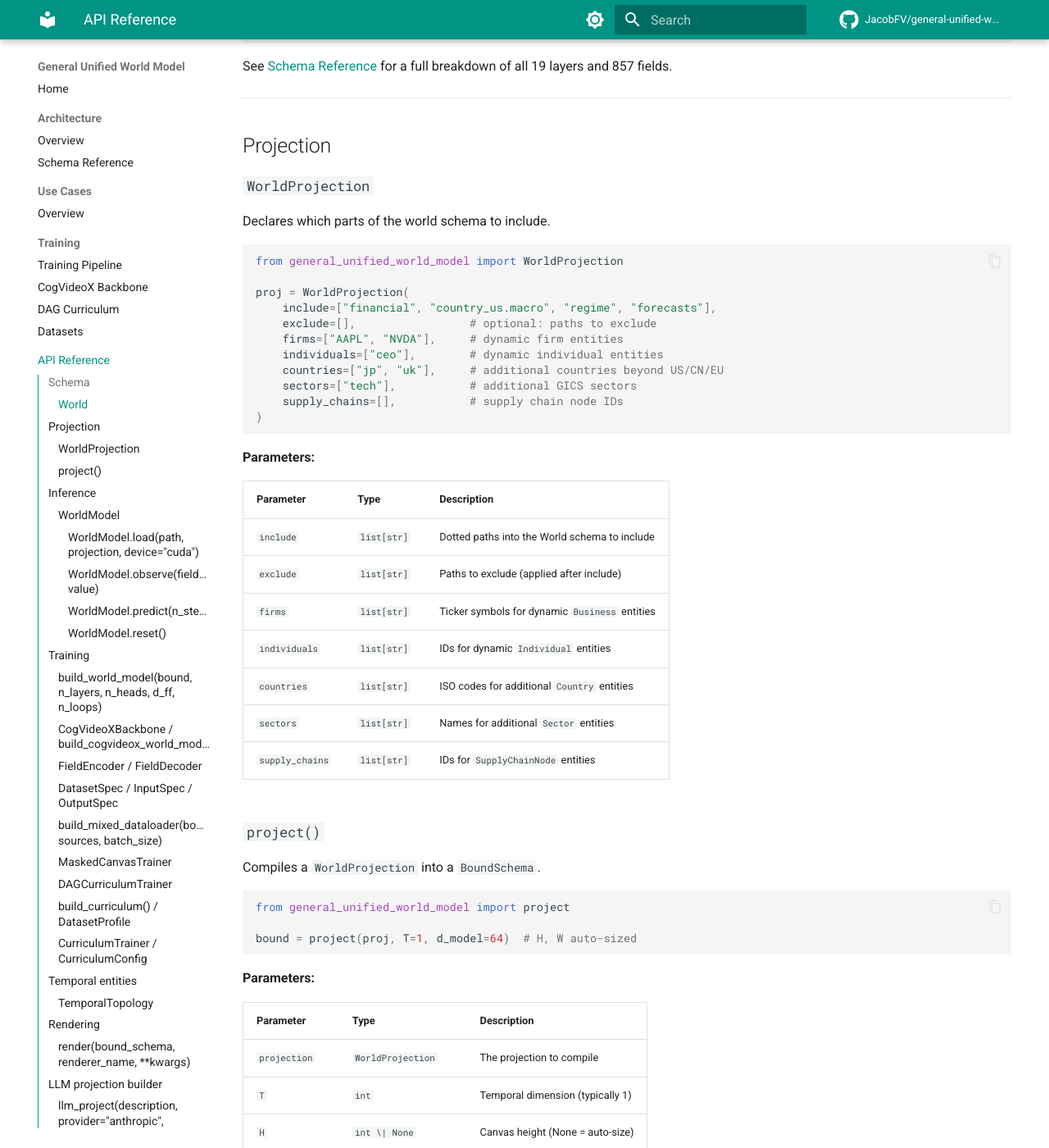
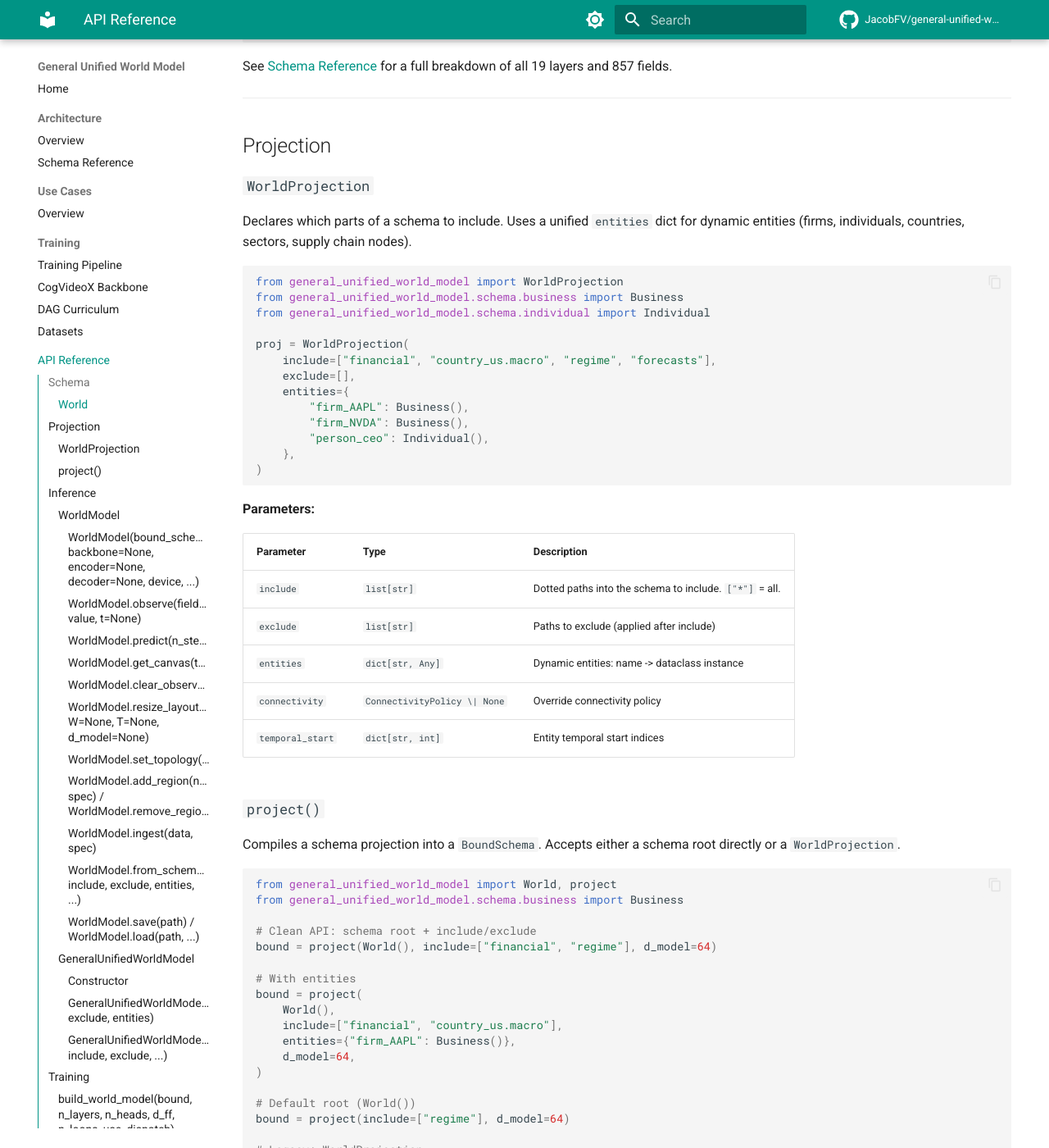
Before and after one commit to JacobFV/general-unified-world-modeling, an MkDocs documentation site: the page built from docs/api.md, in a window 1280 px wide and 1400 px high, scrolled down 537 px. Shown: the whole window at 82% size. Built offline with MkDocs 1.6.1 and Material for MkDocs 9.7.7, drawn with Linux system fonts in a browser that asks for light colours; comment, search, counter and statistics services are not loaded; some of the changed text lies outside the part shown.

Commit message:
Align all docs with current API
- Replace all firms=/individuals=/countries=/sectors=/supply_chains=
  with entities={} dict across index.md, api.md, architecture.md,
  use_cases.md, examples.md, schema.md, README.md
- Document GeneralUnifiedWorldModel in api.md with constructor params,
  project_subset(), and load() classmethod
- Document WorldModel base class: get_canvas(), clear_observations(),
  resize_layout(), set_topology(), add_region(), remove_region(),
  ingest(), from_schema()
- Update project() docs to show all 3 calling conventions
  (schema root, default World(), legacy WorldProjection)
- Update quickstart to use GeneralUnifiedWorldModel
- Fix 19-layer table to show all layers with field counts
- Remove stale test badge count from README

Co-Authored-By: Claude Opus 4.6 <noreply@anthropic.com>

````diff
--- a/docs/api.md
+++ b/docs/api.md
@@ -31,19 +31,21 @@ See [Schema Reference](schema.md) for a full breakdown of all 19 layers and 857
 
 ### `WorldProjection`
 
-Declares which parts of the world schema to include.
+Declares which parts of a schema to include. Uses a unified `entities` dict for dynamic entities (firms, individuals, countries, sectors, supply chain nodes).
 
 ```python
 from general_unified_world_model import WorldProjection
+from general_unified_world_model.schema.business import Business
+from general_unified_world_model.schema.individual import Individual
 
 proj = WorldProjection(
     include=["financial", "country_us.macro", "regime", "forecasts"],
-    exclude=[],                 # optional: paths to exclude
-    firms=["AAPL", "NVDA"],     # dynamic firm entities
-    individuals=["ceo"],        # dynamic individual entities
-    countries=["jp", "uk"],     # additional countries beyond US/CN/EU
-    sectors=["tech"],           # additional GICS sectors
-    supply_chains=[],           # supply chain node IDs
+    exclude=[],
+    entities={
+        "firm_AAPL": Business(),
+        "firm_NVDA": Business(),
+        "person_ceo": Individual(),
+    },
 )
 ```
 
@@ -51,36 +53,55 @@ proj = WorldProjection(
 
 | Parameter | Type | Description |
 |-----------|------|-------------|
-| `include` | `list[str]` | Dotted paths into the World schema to include |
+| `include` | `list[str]` | Dotted paths into the schema to include. `["*"]` = all. |
 | `exclude` | `list[str]` | Paths to exclude (applied after include) |
-| `firms` | `list[str]` | Ticker symbols for dynamic `Business` entities |
-| `individuals` | `list[str]` | IDs for dynamic `Individual` entities |
-| `countries` | `list[str]` | ISO codes for additional `Country` entities |
-| `sectors` | `list[str]` | Names for additional `Sector` entities |
-| `supply_chains` | `list[str]` | IDs for `SupplyChainNode` entities |
+| `entities` | `dict[str, Any]` | Dynamic entities: name -> dataclass instance |
+| `connectivity` | `ConnectivityPolicy \| None` | Override connectivity policy |
+| `temporal_start` | `dict[str, int]` | Entity temporal start indices |
 
 ### `project()`
 
-Compiles a `WorldProjection` into a `BoundSchema`.
+Compiles a schema projection into a `BoundSchema`. Accepts either a schema root directly or a `WorldProjection`.
 
 ```python
-from general_unified_world_model import project
+from general_unified_world_model import World, project
+from general_unified_world_model.schema.business import Business
 
-bound = project(proj, T=1, d_model=64)  # H, W auto-sized
+# Clean API: schema root + include/exclude
+bound = project(World(), include=["financial", "regime"], d_model=64)
+
+# With entities
+bound = project(
+    World(),
+    include=["financial", "country_us.macro"],
+    entities={"firm_AAPL": Business()},
+    d_model=64,
+)
+
+# Default root (World())
+bound = project(include=["regime"], d_model=64)
+
+# Legacy: WorldProjection
+proj = WorldProjection(include=["financial"])
+bound = project(proj, T=1, d_model=64)
 ```
 
 **Parameters:**
 
 | Parameter | Type | Description |
 |-----------|------|-------------|
-| `projection` | `WorldProjection` | The projection to compile |
+| `proj_or_root` | `WorldProjection \| dataclass \| None` | Schema root or projection. None defaults to `World()`. |
+| `include` | `list[str] \| None` | Dotted paths to include. Default `["*"]`. |
+| `exclude` | `list[str] \| None` | Paths to exclude. |
+| `entities` | `dict[str, Any] \| None` | Dynamic entity dict. |
 | `T` | `int` | Temporal dimension (typically 1) |
 | `H` | `int \| None` | Canvas height (None = auto-size) |
 | `W` | `int \| None` | Canvas width (None = auto-size) |
 | `d_model` | `int` | Latent dimension per position |
-| `connectivity` | `ConnectivityPolicy` | Optional connectivity override |
+| `connectivity` | `ConnectivityPolicy \| None` | Connectivity policy override |
+| `t_current` | `int` | Timestep boundary for output mask |
 
-**Returns:** `BoundSchema` with `.field_names`, `.layout`, `.topology`, `.attention_mask`.
+**Returns:** `BoundSchema` with `.field_names`, `.layout`, `.topology`, `.fields`.
 
 ---
 
@@ -88,25 +109,31 @@ bound = project(proj, T=1, d_model=64)  # H, W auto-sized
 
 ### `WorldModel`
 
-High-level inference interface. Load a trained checkpoint, observe known fields, predict the rest.
+General-purpose world model base class. Works with any canvas schema. Holds runtime canvas state and supports dynamic layout/topology changes.
 
 ```python
 from general_unified_world_model import WorldModel
 
-model = WorldModel.load("checkpoint.pt", projection)
+# From a pre-compiled schema (auto-builds backbone/encoder/decoder)
+model = WorldModel(bound_schema, device="cpu")
+
+# From any schema root
+model = WorldModel.from_schema(my_schema, include=["sensor"], d_model=32)
+
+# From checkpoint
+model = WorldModel.load("checkpoint.pt", bound_schema=bound)
 ```
 
-#### `WorldModel.load(path, projection, device="cuda")`
+#### `WorldModel(bound_schema, backbone=None, encoder=None, decoder=None, device, ...)`
 
-Class method. Loads backbone, encoder, and decoder weights from a checkpoint.
+Constructor. When backbone/encoder/decoder are None, they are auto-built from the schema.
 
-#### `WorldModel.observe(field_path, value)`
+#### `WorldModel.observe(field_path, value, t=None)`
 
-Set an observed value for a field.
+Set an observed value. Writes to both the observations dict and the canvas tensor.
 
 ```python
 model.observe("financial.yield_curves.ten_year", 4.25)
-model.observe("country_us.macro.inflation.headline_cpi", 3.1)
 ```
 
 #### `WorldModel.predict(n_steps=50)`
@@ -116,20 +143,108 @@ Run diffusion inference conditioned on observations. Returns a dict mapping fiel
 ```python
 predictions = model.predict(n_steps=50)
 recession_prob = predictions["forecasts.macro.recession_prob_3m"]
-regime = predictions["regime.growth_regime"]
 ```
 
-#### `WorldModel.reset()`
+#### `WorldModel.get_canvas(t=None)`
 
-Clear all observations.
+Get the canvas state tensor. Returns `(1, N, d_model)`.
+
+```python
+canvas = model.get_canvas()       # full canvas
+frame = model.get_canvas(t=0)     # positions at timestep 0
+```
+
+#### `WorldModel.clear_observations()`
+
+Clear all observations and reset canvas to zeros.
+
+#### `WorldModel.resize_layout(H=None, W=None, T=None, d_model=None)`
+
+Change canvas dimensions. Recompiles schema, transfers data by field name, zero-initializes new positions.
+
+```python
+model.resize_layout(H=64, W=64)  # expand canvas
+```
+
+#### `WorldModel.set_topology(topology)`
+
+Change the attention topology. Rebuilds dispatchers in backbone blocks.
+
+```python
+from canvas_engineering import CanvasTopology
+model.set_topology(CanvasTopology.dense(regions))
+```
+
+#### `WorldModel.add_region(name, spec)` / `WorldModel.remove_region(name)`
+
+Dynamic region management. New regions are zero-initialized.
+
+#### `WorldModel.ingest(data, spec)`
+
+Populate canvas from a data dict using a DatasetSpec.
+
+```python
+model.ingest({"gdp": 2.1, "cpi": 3.4}, spec=fred_spec)
+```
+
+#### `WorldModel.from_schema(schema_root, include, exclude, entities, ...)`
+
+Class method. Create a WorldModel from any dataclass schema root.
+
+#### `WorldModel.save(path)` / `WorldModel.load(path, ...)`
+
+Save/load checkpoints (backbone, encoder, decoder, canvas state, observations).
+
+---
+
+### `GeneralUnifiedWorldModel`
+
+Convenience subclass of `WorldModel` with the built-in 857-field `World()` schema.
+
+```python
+from general_unified_world_model import GeneralUnifiedWorldModel
+from general_unified_world_model.schema.business import Business
+
+model = GeneralUnifiedWorldModel(
+    include=["financial", "country_us.macro", "regime", "forecasts"],
+    entities={"firm_AAPL": Business()},
+    d_model=64,
+)
+
+model.observe("financial.yield_curves.ten_year", 4.25)
+predictions = model.predict()
+```
+
+#### Constructor
+
+| Parameter | Type | Description |
+|-----------|------|-------------|
+| `include` | `list[str] \| None` | Schema paths to include. Default: all 857 fields. |
+| `exclude` | `list[str] \| None` | Paths to exclude. |
+| `entities` | `dict[str, Any] \| None` | Dynamic entities. |
+| `T` | `int` | Temporal extent. |
+| `H`, `W` | `int \| None` | Canvas size. None = auto-sized. |
+| `d_model` | `int` | Latent dimension. |
+| `device` | `str` | Device. |
+| `n_layers` | `int` | Backbone depth (default 6). |
+| `n_loops` | `int` | Looped attention iterations (default 3). |
+| `dataset_specs` | `list[DatasetSpec] \| None` | Pre-registered dataset specs. |
+
+#### `GeneralUnifiedWorldModel.project_subset(include, exclude, entities)`
+
+Create a new `GeneralUnifiedWorldModel` from a subset of the current model's fields.
+
+#### `GeneralUnifiedWorldModel.load(path, include, exclude, ...)`
+
+Load from checkpoint with simplified signature (no WorldProjection needed).
 
 ---
 
 ## Training
 
-### `build_world_model(bound, n_layers, n_heads, d_ff, n_loops)`
+### `build_world_model(bound, n_layers, n_heads, d_ff, n_loops, use_dispatch)`
 
-Build a `WorldModelBackbone` transformer from scratch for a given `BoundSchema`.
+Build a `WorldModelBackbone` transformer for a given `BoundSchema`. When `use_dispatch=True` (default), uses per-connection attention dispatch — each connection uses its declared attention function type.
 
 ```python
 from general_unified_world_model import build_world_model
@@ -225,32 +340,9 @@ spec = DatasetSpec(
 
 Create a dataloader that interleaves multiple heterogeneous data sources.
 
-```python
-from general_unified_world_model import build_mixed_dataloader
-
-loader = build_mixed_dataloader(
-    bound,
-    sources=[(fred_spec, fred_data), (yahoo_spec, yahoo_data)],
-    batch_size=32,
-)
-```
-
 ### `MaskedCanvasTrainer`
 
 Training loop with masked loss over canvas positions.
-
-```python
-from general_unified_world_model import MaskedCanvasTrainer
-
-trainer = MaskedCanvasTrainer(
-    bound_schema=bound,
-    backbone=backbone,
-    encoder=encoder,
-    decoder=decoder,
-    optimizer=optimizer,
-)
-trainer.train(dataloader, n_steps=10000)
-```
 
 ### `DAGCurriculumTrainer`
 
@@ -262,8 +354,7 @@ from general_unified_world_model import DAGCurriculumTrainer
 trainer = DAGCurriculumTrainer(
     nodes=dag,
     data_sources=data_sources,
-    backbone="cogvideox",                      # or "scratch"
-    pretrained_model_id="THUDM/CogVideoX-2b",  # for cogvideox
+    backbone="cogvideox",
     device="cuda",
 )
 trainer.run()
@@ -272,16 +363,6 @@ trainer.run()
 ### `build_curriculum()` / `DatasetProfile`
 
 LLM-driven curriculum design. Examines datasets and generates an optimal training schedule.
-
-```python
-from general_unified_world_model import build_curriculum, DatasetProfile
-
-curriculum = build_curriculum(
-    goal="Learn financial risk dynamics",
-    datasets=[DatasetProfile(name="FRED", ...)],
-)
-nodes = curriculum.to_training_nodes()
-```
 
 ### `CurriculumTrainer` / `CurriculumConfig`
 
@@ -315,14 +396,6 @@ mask = tt.generate_temporal_attention_mask((0, 1000), bound_schema)
 
 Convenience function for visualization. Requires `pip install general-unified-world-model[viz]`.
 
-```python
-from general_unified_world_model import render
-
-fig = render(bound, "canvas_heatmap")
-fig = render(bound, "topology_graph")
-render(bound, "canvas_heatmap", save_path="output.png")
-```
-
 Available renderers: `canvas_heatmap`, `topology_graph`, `financial_chart`, `geopolitical_map`, `regime_dashboard`, `social_graph`.
 
 ---
@@ -343,15 +416,13 @@ result = llm_project(
 bound = result.compile(T=1, d_model=64)
 ```
 
-**Returns:** object with `.projection`, `.reasoning`, `.compile()` method.
-
 ---
 
 ## Transfer distance
 
 ### `TransferDistanceEstimator`
 
-Estimates generalization distance between projections using semantic embedding similarity. Used by the curriculum to decide domain coupling order.
+Estimates generalization distance between projections using semantic embedding similarity.
 
 ```python
 from general_unified_world_model import TransferDistanceEstimator
````
Also changed, not shown: README.md (+32 -14 lines), docs/architecture.md (+13 -5 lines), docs/examples.md (+20 -13 lines), docs/index.md (+49 -29 lines), docs/schema.md (+1 -1 lines), docs/use_cases.md (+50 -17 lines).
